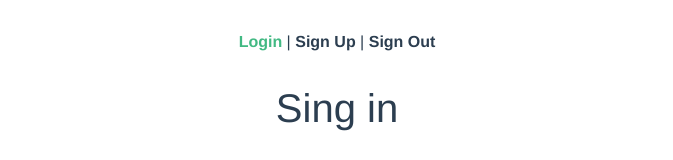
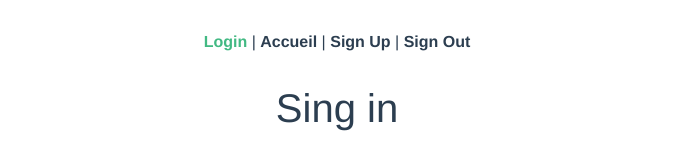
Before and after one commit to adairvega/coop, a Vue app: page /Singup in a window 1280 px wide. Shown: the top 160 px of the page, without its empty margins (303-976 px from the left). Built offline with nearby package versions, Linux system fonts and the light colour scheme; no server answers.

Commit message:
App.vue : Add of 'Accueil' website tab

```diff
--- a/src/App.vue
+++ b/src/App.vue
@@ -2,6 +2,7 @@
   <div id="app">
     <div id="nav">
       <router-link to="/">Login</router-link> |
+      <router-link to="/Homepage">Accueil</router-link> |
       <router-link to="/Singup">Sign Up</router-link> |
       <router-link to="/Logout">Sign Out</router-link>
     </div>
@@ -21,7 +22,7 @@
   mounted() {
     axios.get('ping').then(() => {
       if (!this.membreConnecte) {
-        this.$router.push('/');
+        this.$router.push('/Homepage');
       }
     }).catch(() => {
       console.log('Membre connecté')
```
